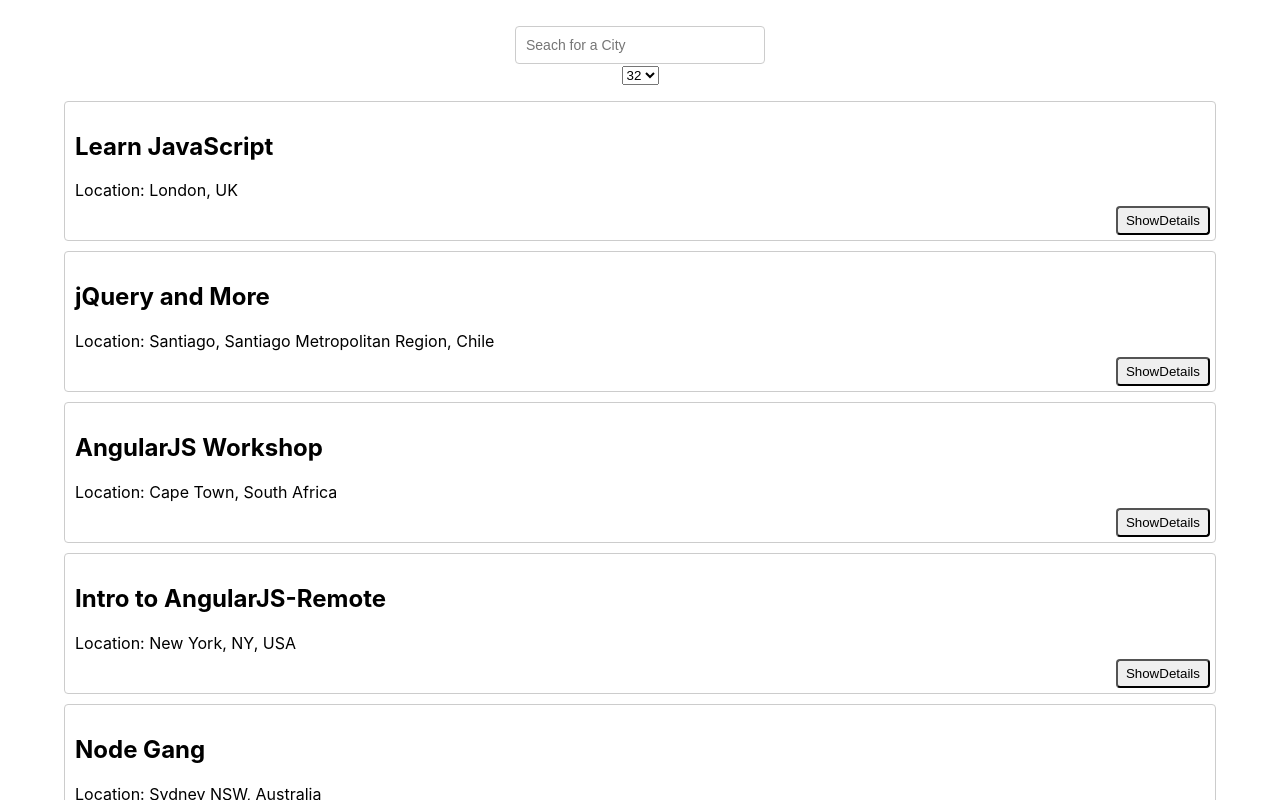
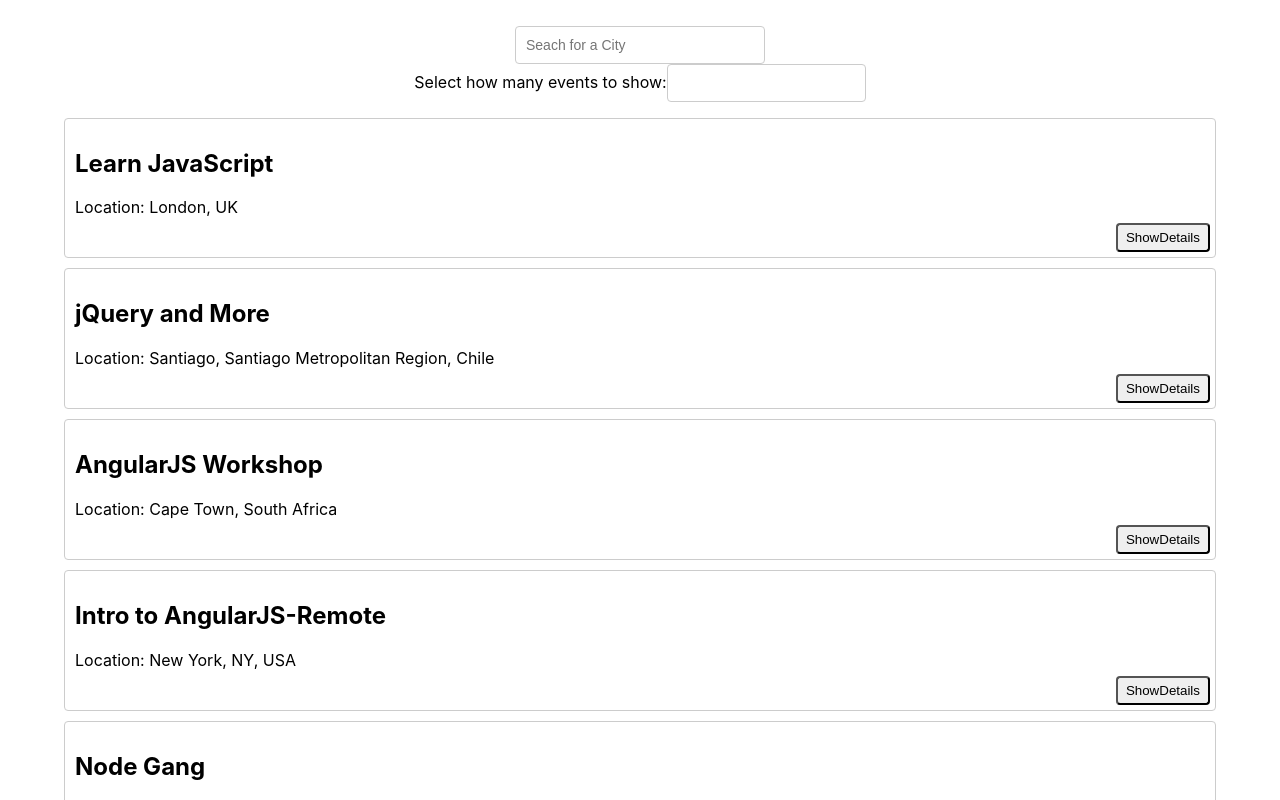
Before and after one commit to DerWalli/meet, a React (Create React App) app: page / in a window 1280 px wide. Shown: the top 800 px of the page. Built offline with nearby package versions, Linux system fonts and the light colour scheme; what atatus-spa would draw is missing.

Commit message:
PWA-update

```diff
--- a/src/NumberOfEvents.js
+++ b/src/NumberOfEvents.js
@@ -28,7 +28,18 @@
         const { eventCount } = this.state;
         return (
           <div className="NumberOfEvents">
-            <ErrorAlert text={this.state.errorText} />
+            <label>
+          Select how many events to show:
+          <input
+            className="select-number"
+            type="number"
+            value={this.state.number}
+            onChange={this.optionChanged}
+            min="1"
+          />
+        </label>
+        <ErrorAlert text={this.state.errorText} />
+            {/* <ErrorAlert text={this.state.errorText} />
             <select
             className="select-number"
             value={this.state.eventCount}
@@ -49,9 +60,10 @@
               value={96}
               >96</option>
             </select>
-
+ */}
           </div>
         );
+
       }
 }
 
--- a/src/api.js
+++ b/src/api.js
@@ -52,9 +52,9 @@
       return mockData;
     }
     if (!navigator.onLine) {
-      const data = localStorage.getItem("lastEvents");
+      const lastEvents = localStorage.getItem("lastEvents");
       NProgress.done();
-      return data?JSON.parse(events).events:[];;
+      return lastEvents ? JSON.parse(lastEvents).events : [];
     }
     const token = await getAccessToken();
 
```
